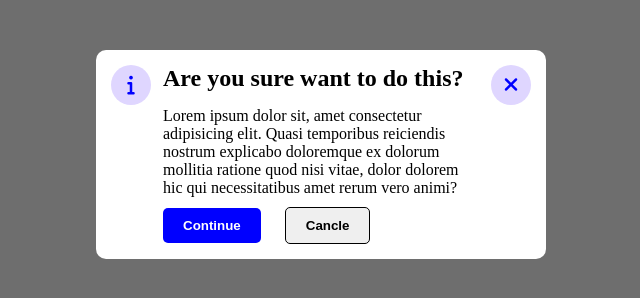
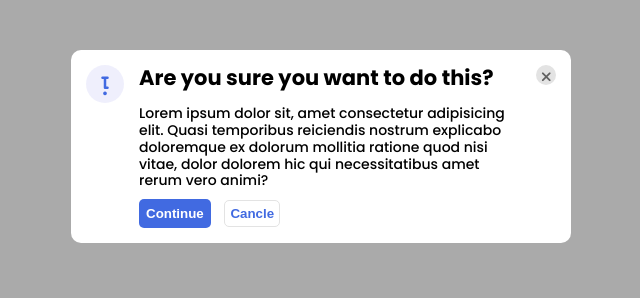
Before and after one commit to joy-biswas-info/modal, a plain HTML site: page index.html in a window 1280 px wide. Shown: the whole page, without its empty margins (319-959 px from the left). Drawn offline with Linux system fonts and the light colour scheme.

Commit message:
design improved

```diff
--- a/index.html
+++ b/index.html
@@ -15,7 +15,7 @@
             <div><i class="fas fa-info info"></i></div>
 
             <div class="text">
-                <h2>Are you sure want to do this?</h2>
+                <h2>Are you sure you want to do this?</h2>
                 <p>Lorem ipsum dolor sit, amet consectetur adipisicing elit. Quasi temporibus reiciendis nostrum explicabo doloremque ex dolorum mollitia ratione quod nisi vitae, dolor dolorem hic qui necessitatibus amet rerum vero animi?</p>
 
                 <!-- Second Row with 2 items  -->
--- a/styles.css
+++ b/styles.css
@@ -1,3 +1,5 @@
+@import url('https://fonts.googleapis.com/css2?family=Poppins:wght@300;400;500;600;700;800&display=swap');
+
 /* Reset Screen  */
 *,::before,::after{
     margin: 0;
@@ -7,13 +9,17 @@
 }
 
 body{
-    background-color: #6e6e6e;
+    font-family: 'Poppins', sans-serif;
+    background-color: #AAAAAA;
+    font-size: 14px;
+    font-weight: 500;
+    line-height: 1.2;
 }
 h2{
     margin:0 0 15px 0;
 }
 .container{
-    width: 450px;
+    width: 500px;
     background-color: #fff;
     margin: 50px auto;
     padding: 15px;
@@ -21,37 +27,47 @@ h2{
 }
 .first-row{
     display: flex;
-    gap: 12px;
+    gap: 15px;
 }
 
-
-
-.info,.cros{
-    color: blue;
+.info{
+    color: #416AE1;
     font-size: 20px;
-    height: 40px;
-    width: 40px;
-    background-color: #3e09ff2a;
-    padding: 10px;
+    height: 38px;
+    width: 38px;
+    background-color: #e6e6fa9e;
+    padding: 7px;
     border-radius: 50%;
     text-align: center;
+    transform: rotate(180deg);
+}
+.cros{
+    color: rgba(0, 0, 0, 0.578);
+    background-color: #e3e3e3;
+    padding: 5px;
+    height: 20px;
+    width: 20px;
+    text-align: center;
+    font-weight: 700;
+    border-radius: 50%;
 }
 
 .continue{
-    background-color: blue;
+    background-color: #416AE1;
     border: 0;
     border-radius: 5px;
     margin-top: 10px;
-    padding: 10px 20px;
+    padding: 7px;
     color: #fff;
     font-weight: 600;
 }
 .cancel{
-    border: 1px solid;
+    border: 1px solid #e3e3e3;
+    background-color: #fff;
     border-radius: 5px;
     margin-top: 10px;
-    margin-left: 20px;
-    padding: 10px 20px;
-    color: #000;
+    margin-left: 10px;
+    padding: 5px;
+    color: #416AE1;
     font-weight: 600;
 }
```
Also changed, not shown: aefb6c2e-ddb7-4558-ae11-ed7333e3c492.png (added), screenshot.png (deleted).
